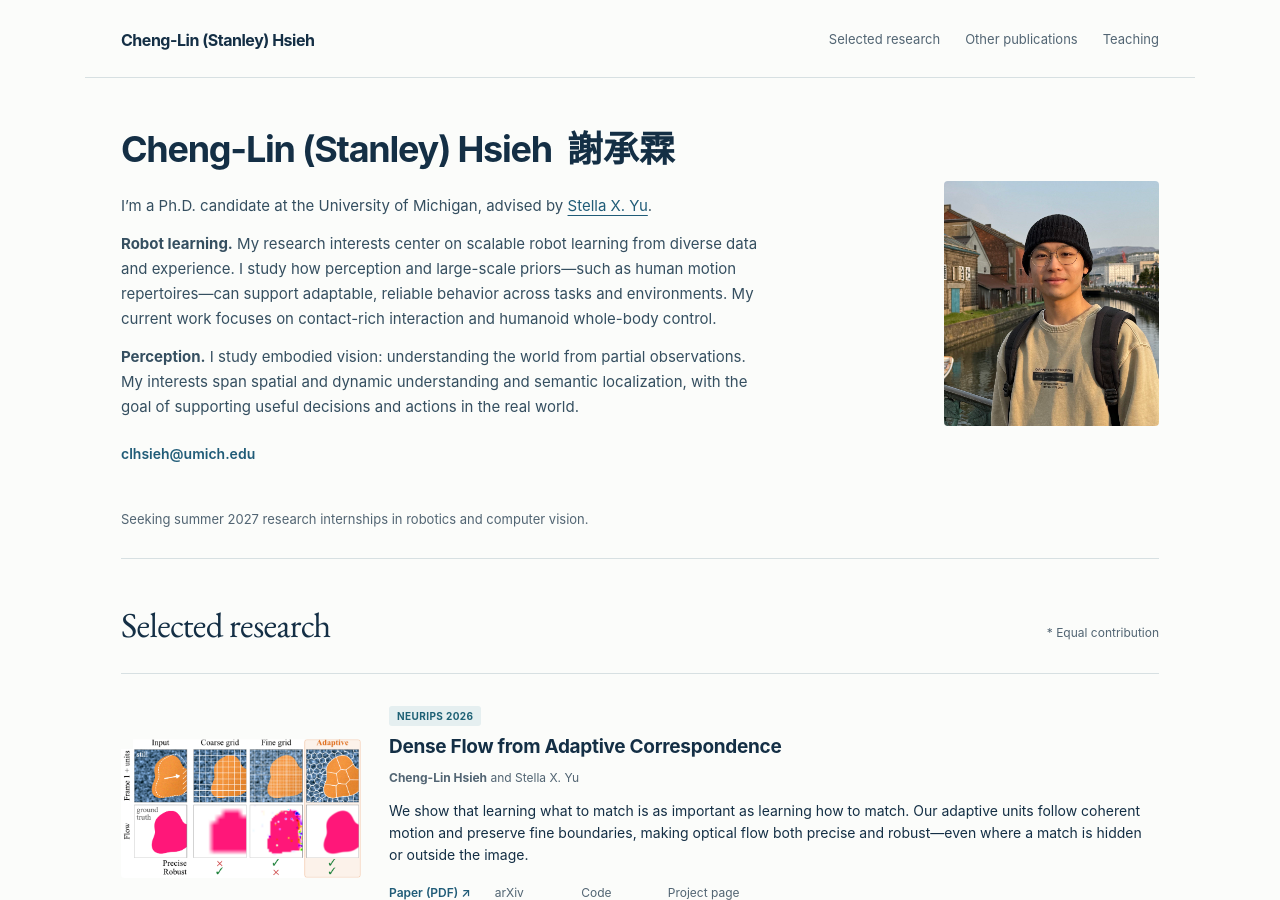
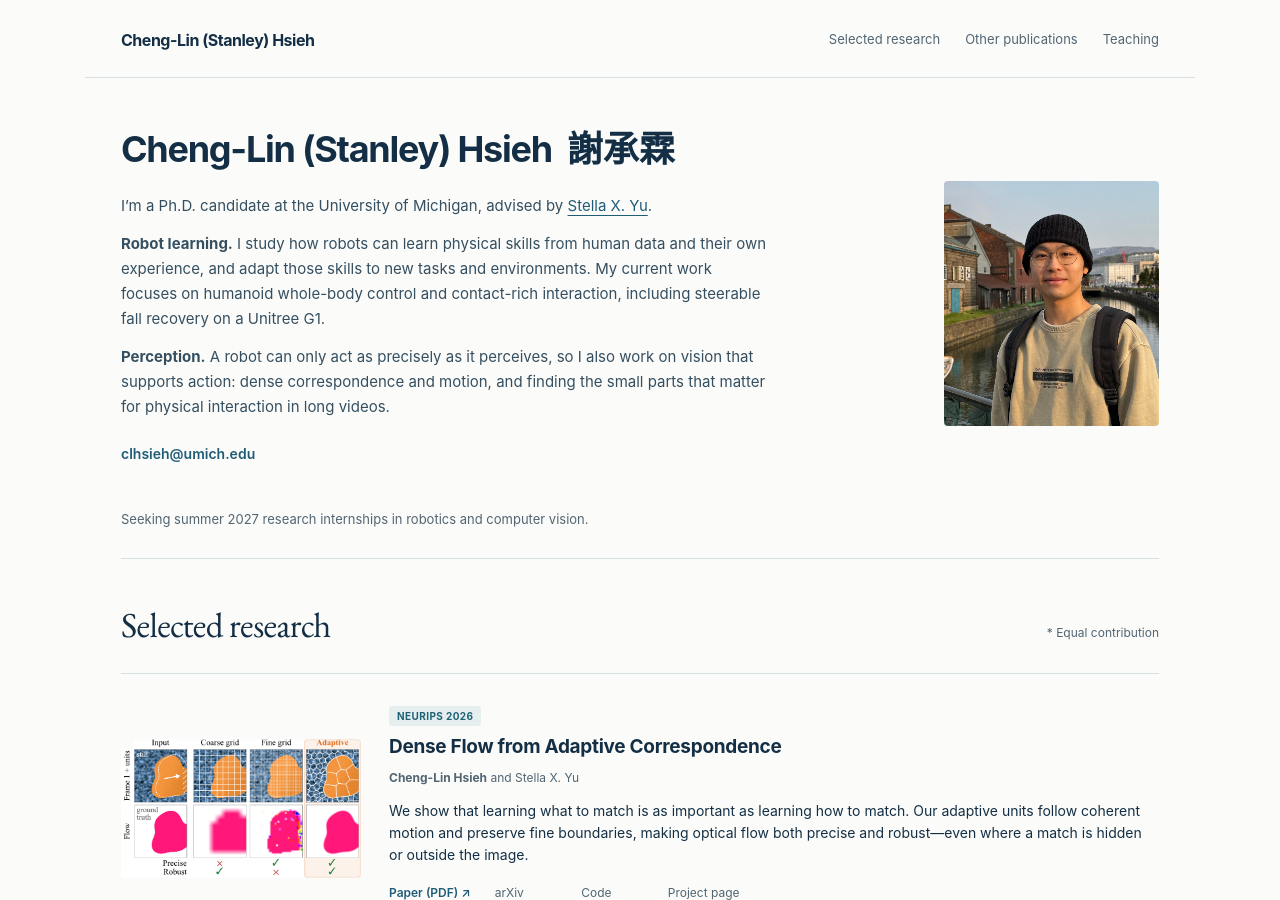
Before and after one commit to chenglinh/chenglinh.github.io, a Jekyll site: the page index.html, which Jekyll copies as it is, in a window 1280 px wide and 900 px high. Built offline with Jekyll 4.4.1, drawn with Linux system fonts in a browser that asks for light colours.

Commit message:
Rewrite research intro around robot learning and perception for action
Co-authored-by: Cursor <cursoragent@cursor.com>

```diff
--- a/index.html
+++ b/index.html
@@ -3,10 +3,10 @@
 <head>
 <meta charset="utf-8"><meta name="viewport" content="width=device-width, initial-scale=1">
 <title>Cheng-Lin (Stanley) Hsieh | Robot Learning &amp; Visual Perception</title>
-<meta name="description" content="Cheng-Lin Hsieh, University of Michigan. Research interests in scalable robot learning, adaptable physical behavior, contact-rich control, and embodied visual perception.">
+<meta name="description" content="Cheng-Lin Hsieh, Ph.D. candidate at the University of Michigan. Research in robot learning and visual perception: humanoid whole-body control, contact-rich interaction, and vision that supports action.">
 <link rel="canonical" href="https://chenglinh.github.io/">
 <meta property="og:title" content="Cheng-Lin (Stanley) Hsieh | Robot Learning &amp; Visual Perception">
-<meta property="og:description" content="Scalable robot learning from diverse data, experience, and priors: connecting perception with action and adapting skills across tasks and environments.">
+<meta property="og:description" content="Cheng-Lin Hsieh, Ph.D. candidate at the University of Michigan. Research in robot learning and visual perception: humanoid whole-body control, contact-rich interaction, and vision that supports action.">
 <meta property="og:type" content="website"><meta property="og:url" content="https://chenglinh.github.io/">
 <meta property="og:image" content="https://chenglinh.github.io/images/cheng-lin-hsieh.jpg">
 <link rel="icon" href="images/umich.png"><link rel="stylesheet" href="assets/research.css">
@@ -18,8 +18,8 @@
 <section class="hero" aria-labelledby="intro-title">
 <div><h1 id="intro-title"><span>Cheng-Lin (Stanley) Hsieh</span><span class="name-cn" lang="zh-Hant">謝承霖</span></h1>
 <p class="intro">I’m a Ph.D. candidate at the University of Michigan, advised by <a href="https://web.eecs.umich.edu/~stellayu/">Stella X. Yu</a>.</p>
-<p class="intro"><strong>Robot learning.</strong> My research interests center on scalable robot learning from diverse data and experience. I study how perception and large-scale priors—such as human motion repertoires—can support adaptable, reliable behavior across tasks and environments. My current work focuses on contact-rich interaction and humanoid whole-body control.</p>
-<p class="intro"><strong>Perception.</strong> I study embodied vision: understanding the world from partial observations. My interests span spatial and dynamic understanding and semantic localization, with the goal of supporting useful decisions and actions in the real world.</p>
+<p class="intro"><strong>Robot learning.</strong> I study how robots can learn physical skills from human data and their own experience, and adapt those skills to new tasks and environments. My current work focuses on humanoid whole-body control and contact-rich interaction, including steerable fall recovery on a Unitree G1.</p>
+<p class="intro"><strong>Perception.</strong> A robot can only act as precisely as it perceives, so I also work on vision that supports action: dense correspondence and motion, and finding the small parts that matter for physical interaction in long videos.</p>
 <p id="contact" class="contact"><a href="mailto:clhsieh@umich.edu">clhsieh@umich.edu</a></p></div>
 <figure class="portrait"><img src="images/cheng-lin-hsieh.jpg" alt="Portrait of Cheng-Lin Hsieh" width="2901" height="2901"></figure>
 </section>
```
